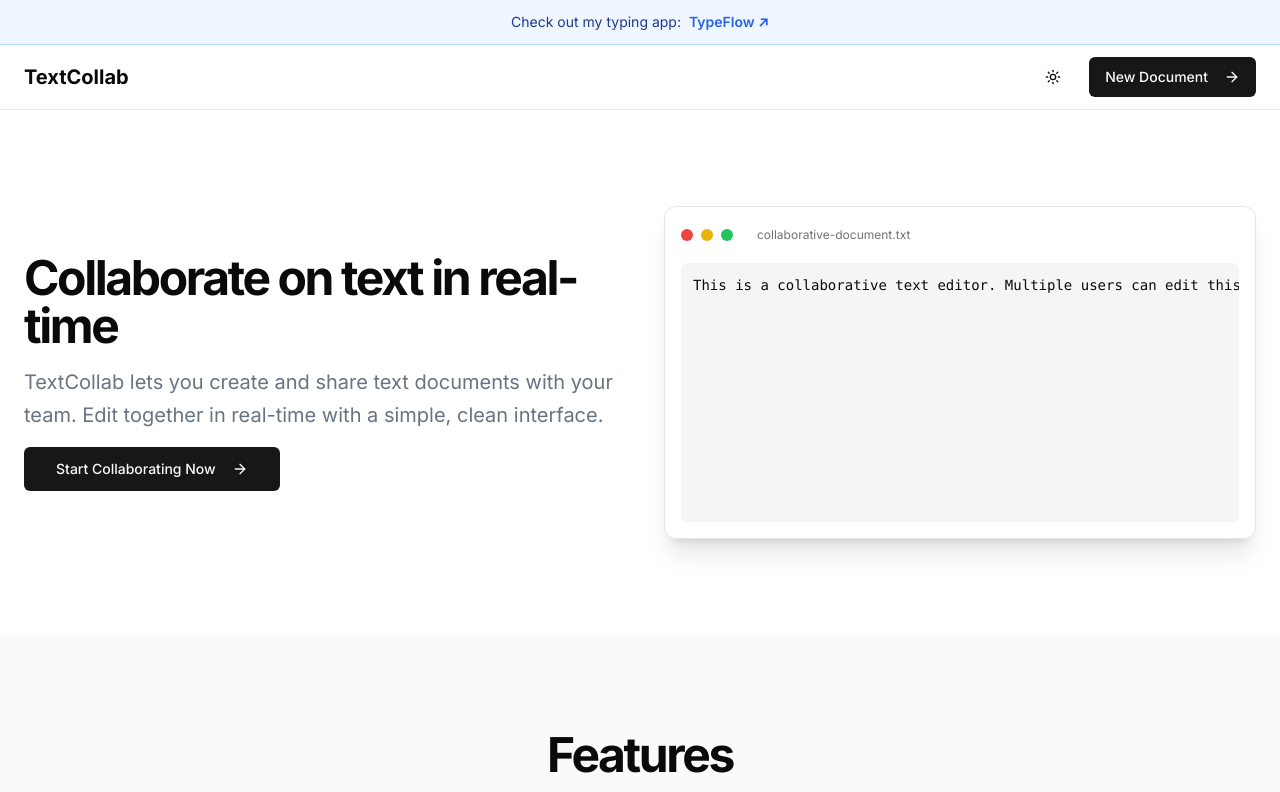
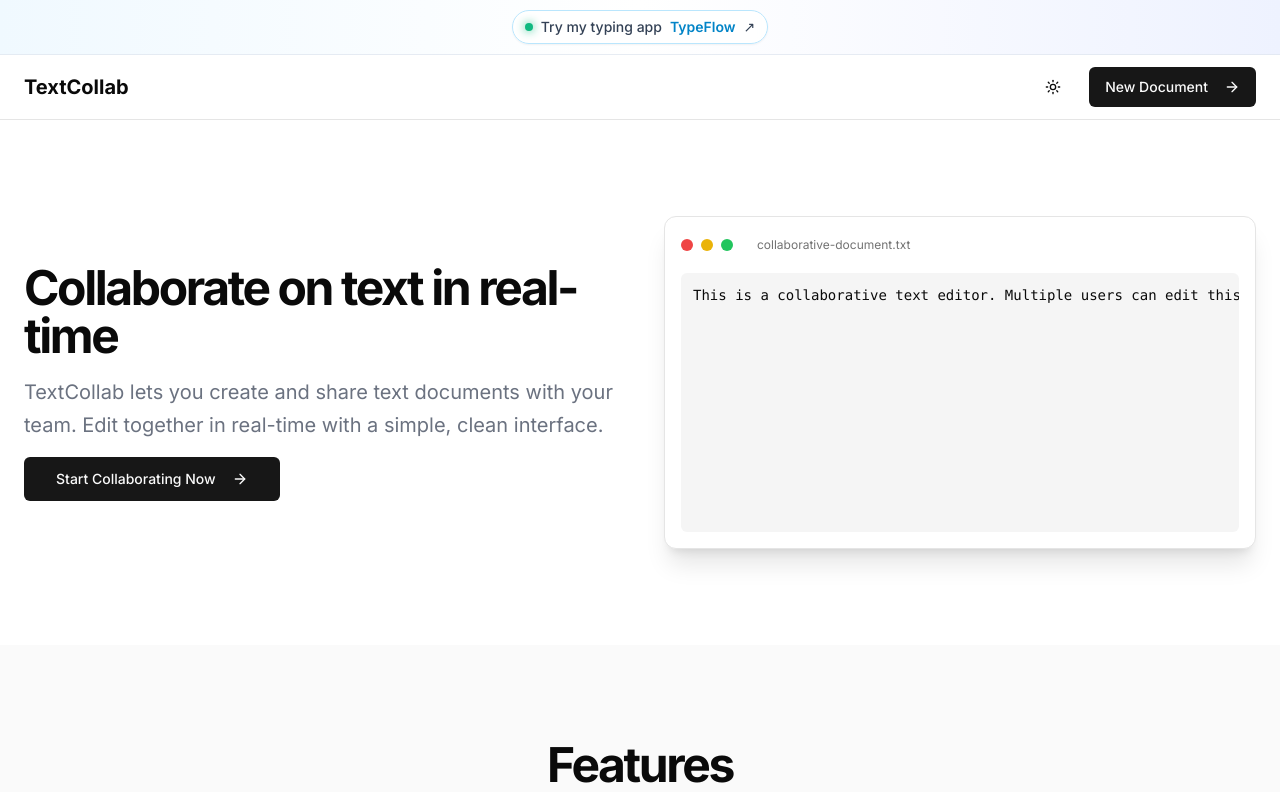
Before and after one commit to Jaydeep077/txt-collab, a Next.js app: page / in a window 1280 px wide. Shown: the top 792 px of the page. Built offline with nearby package versions, Linux system fonts and the light colour scheme.

Commit message:
Refine TypingAppBanner with modern compact top bar styling

```diff
--- a/components/typing-app-banner.tsx
+++ b/components/typing-app-banner.tsx
@@ -2,19 +2,23 @@ import Link from "next/link"
 
 export function TypingAppBanner() {
   return (
-    <div className="bg-blue-50 dark:bg-blue-950 border-b border-blue-200 dark:border-blue-800 px-4 py-3">
-      <div className="container flex items-center justify-center gap-2">
-        <span className="text-sm text-blue-900 dark:text-blue-100">
-          Check out my typing app:
-        </span>
+    <div className="border-b border-slate-200/80 bg-gradient-to-r from-sky-50 via-white to-indigo-50 dark:from-slate-900 dark:via-slate-950 dark:to-slate-900">
+      <div className="container mx-auto max-w-7xl px-4 py-2.5">
+        <div className="flex items-center justify-center">
           <Link
             href="https://typeflow-cyan.vercel.app/"
             target="_blank"
             rel="noopener noreferrer"
-          className="text-sm font-semibold text-blue-600 dark:text-blue-400 hover:underline"
+            className="group inline-flex items-center gap-2 rounded-full border border-sky-200 bg-white/80 px-3 py-1.5 text-sm font-medium text-slate-700 shadow-sm backdrop-blur-sm transition-all duration-200 hover:border-sky-300 hover:shadow-md dark:border-slate-700 dark:bg-slate-900/80 dark:text-slate-200"
           >
-          TypeFlow ↗
+            <span className="inline-flex h-2 w-2 rounded-full bg-emerald-500 shadow-[0_0_10px_rgba(16,185,129,0.9)]" />
+            <span>Try my typing app</span>
+            <span className="font-semibold text-sky-600 dark:text-sky-400">TypeFlow</span>
+            <span aria-hidden="true" className="transition-transform duration-200 group-hover:translate-x-0.5 group-hover:-translate-y-0.5">
+              ↗
+            </span>
           </Link>
+        </div>
       </div>
     </div>
   )
```
Lines whose indentation alone changed are shown as unchanged.
